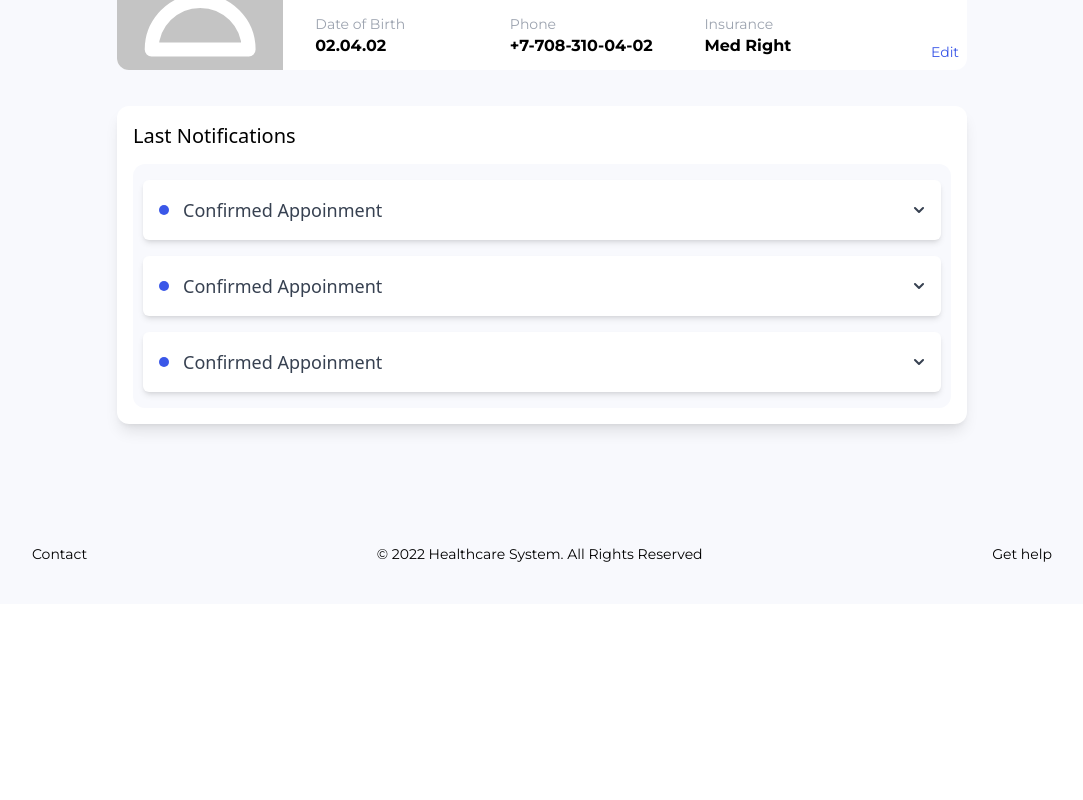
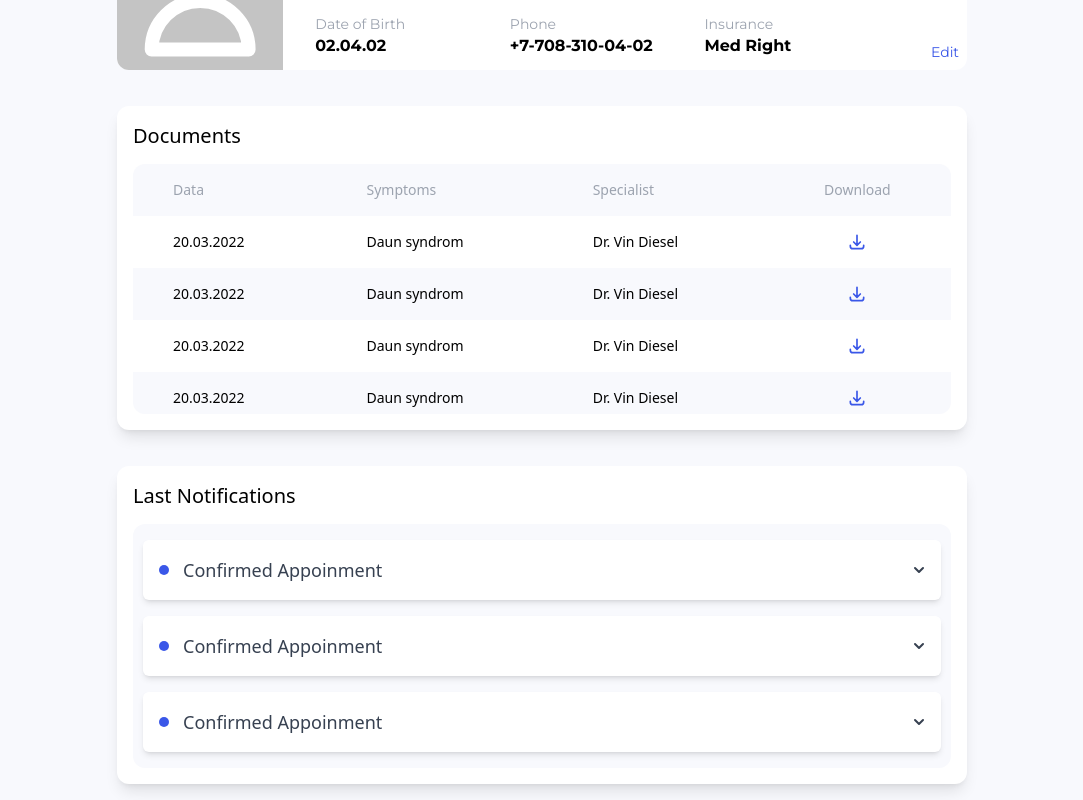
Before and after one commit to danatunes/healthcare-system-front, a React (Vite) app: page /patient in a window 1280 px wide. Shown: the part 340-1140 px from the top of the page, without its empty margins (98-1181 px from the left). Before the commit the page ends 944 px from the top, so only its background shows below. Built offline with nearby package versions, Linux system fonts and the light colour scheme.

Commit message:
patient profile

```diff
--- a/src/components/lastNotificationList/LastNotificationList.jsx
+++ b/src/components/lastNotificationList/LastNotificationList.jsx
@@ -3,9 +3,12 @@ import { Menu, Transition } from "@headlessui/react";
 import { ChevronDownIcon } from "@heroicons/react/solid";
 import { Fragment } from "react";
 
-export const LastNotificationList = ({ data, isDoctor }) => {
+export const LastNotificationList = ({ data, isDoctor, className }) => {
   return (
-    <List header={<h1 className="font-medium text-xl">Last Notifications</h1>}>
+    <List
+      className={className}
+      header={<h1 className="font-medium text-xl">Last Notifications</h1>}
+    >
       <DropDown isDoctor={isDoctor} />
       <DropDown isDoctor={isDoctor} />
       <DropDown isDoctor={isDoctor} />
--- a/src/components/list/List.jsx
+++ b/src/components/list/List.jsx
@@ -1,8 +1,15 @@
-export const List = ({ children, header }) => {
+import clsx from "clsx";
+
+export const List = ({ children, header, className }) => {
   return (
     <div className="bg-white rounded-xl shadow-lg p-4 space-y-3.5">
       {header}
-      <div className="py-4 px-2.5 space-y-4 bg-[#F8F9FD] rounded-xl max-h-[250px] overflow-y-auto">
+      <div
+        className={clsx(
+          className,
+          "space-y-4 bg-[#F8F9FD] rounded-xl max-h-[250px] overflow-y-auto"
+        )}
+      >
         {children}
       </div>
     </div>
--- a/src/pages/profile/doctorProfile/doctorProfile.jsx
+++ b/src/pages/profile/doctorProfile/doctorProfile.jsx
@@ -10,7 +10,7 @@ export const DoctorProfile = () => {
         <ConsultingCart type="Offline" when="Today" count="10" />
         <ConsultingCart type="Online" when="Today" count="6" />
       </div>
-      <LastNotificationList isDoctor={true} />
+      <LastNotificationList className="py-4 px-2.5" isDoctor={true} />
     </>
   );
 };
--- a/src/pages/profile/patientProfile/PatientProfile.jsx
+++ b/src/pages/profile/patientProfile/PatientProfile.jsx
@@ -1,5 +1,9 @@
-import { HeadingProfile, LastNotificationList } from "../../../components";
-import { UserIcon } from "@heroicons/react/outline";
+import {
+  HeadingProfile,
+  LastNotificationList,
+  List,
+} from "../../../components";
+import { DownloadIcon, UserIcon } from "@heroicons/react/outline";
 import clsx from "clsx";
 
 export const PatientProfile = () => {
@@ -8,7 +12,36 @@ export const PatientProfile = () => {
       <HeadingProfile name="Vin Diesel!" />
       <>
         <UserInformations />
-        <LastNotificationList isDoctor={false} />
+        <List header={<h4 className="text-xl font-medium">Documents</h4>}>
+          <table className="[border-spacing:0 0.75rem] border-collapse w-full table-auto bg-[#F8F9FD] rounded-t-xl">
+            <thead>
+              <tr className="text-left text-gray-400 text-sm">
+                <th className="py-4 font-normal px-10">Data</th>
+                <th className="py-4 font-normal px-10">Symptoms</th>
+                <th className="py-4 font-normal px-10">Specialist</th>
+                <th className="py-4 font-normal px-10 text-center">Download</th>
+              </tr>
+            </thead>
+            <tbody>
+              {new Array(10).fill("").map((_, index) => (
+                <tr
+                  className={clsx(
+                    "text-sm text-left",
+                    index % 2 === 0 && "bg-white"
+                  )}
+                >
+                  <td className="py-4 font-normal px-10">20.03.2022</td>
+                  <td className="py-4 font-normal px-10">Daun syndrom</td>
+                  <td className="py-4 font-normal px-10">Dr. Vin Diesel</td>
+                  <td className="py-4 flex justify-center font-normal text-center px-10">
+                    <DownloadIcon className="w-5 text-[#3A57E8]" />
+                  </td>
+                </tr>
+              ))}
+            </tbody>
+          </table>
+        </List>
+        <LastNotificationList className="py-4 px-2.5" isDoctor={false} />
       </>
     </div>
   );
```
